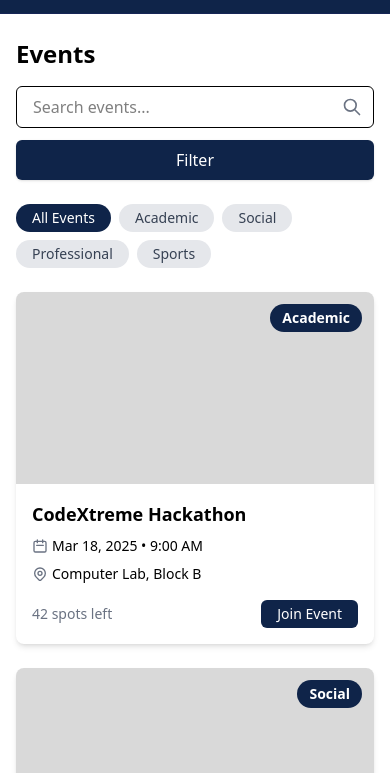
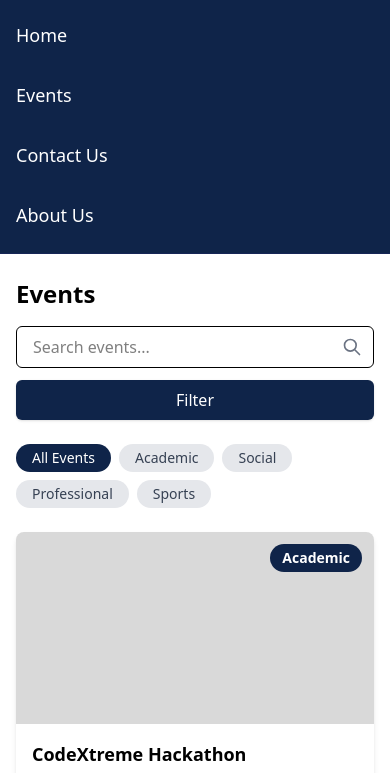
Before and after one commit to Nick-Lemy/JoinIn, a plain HTML site: page frontend/events.html in a window 390 px wide. Both pictures are taken after a click on the button 362 px from the left and 41 px from the top of the page. Shown: the part 71-844 px from the top of the page. Drawn offline with nearby package versions, Linux system fonts and the light colour scheme; no server answers.

```diff
--- a/frontend/events.html
+++ b/frontend/events.html
@@ -9,7 +9,7 @@
 </head>
 
 <body class="relative">
-  <header class="sticky top-0">
+  <header class="sticky z-40 -top-0.5">
     <nav class="bg-[#0F2449] border-blue-950 py-4 border-b-1">
       <div class="justify-between flex flex-wrap max-w-7xl mx-auto items-center px-4 md:px-6">
         <a href="/"><img src="assets/logo.png" alt="JoinIn logo" class="w-32 md:w-40 h-auto" /></a>
--- a/frontend/script.js
+++ b/frontend/script.js
@@ -18,6 +18,12 @@
       "Lorem Ipsum is simply dummy text of the printing and typesetting industry.",
   },
 ];
+
+document.getElementById("menu-toggle").addEventListener("click", function () {
+  const menu = document.getElementById("menu");
+  menu.classList.toggle("hidden");
+  menu.classList.toggle("flex");
+});
 
 const eventCards = document.querySelectorAll(".event-card");
 
```
Also changed, not shown: frontend/index.html (+3 -3 lines).
